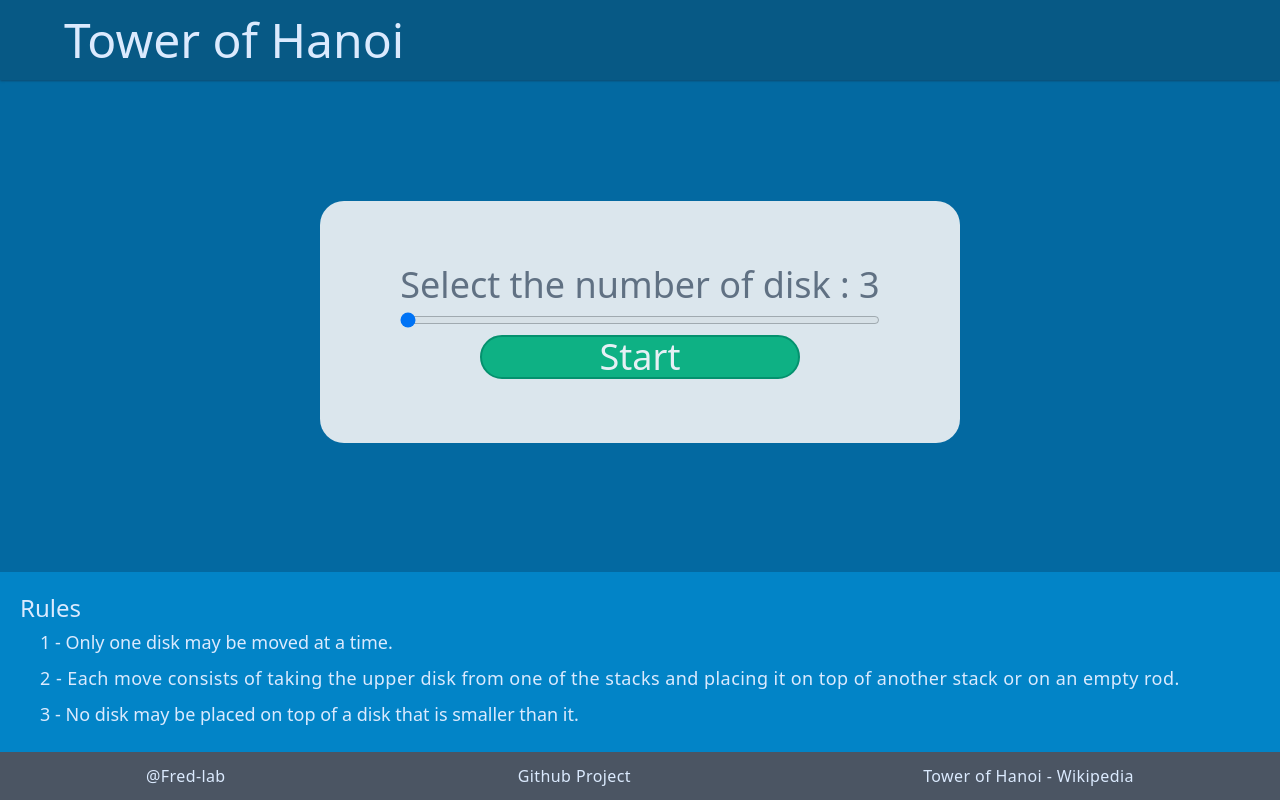
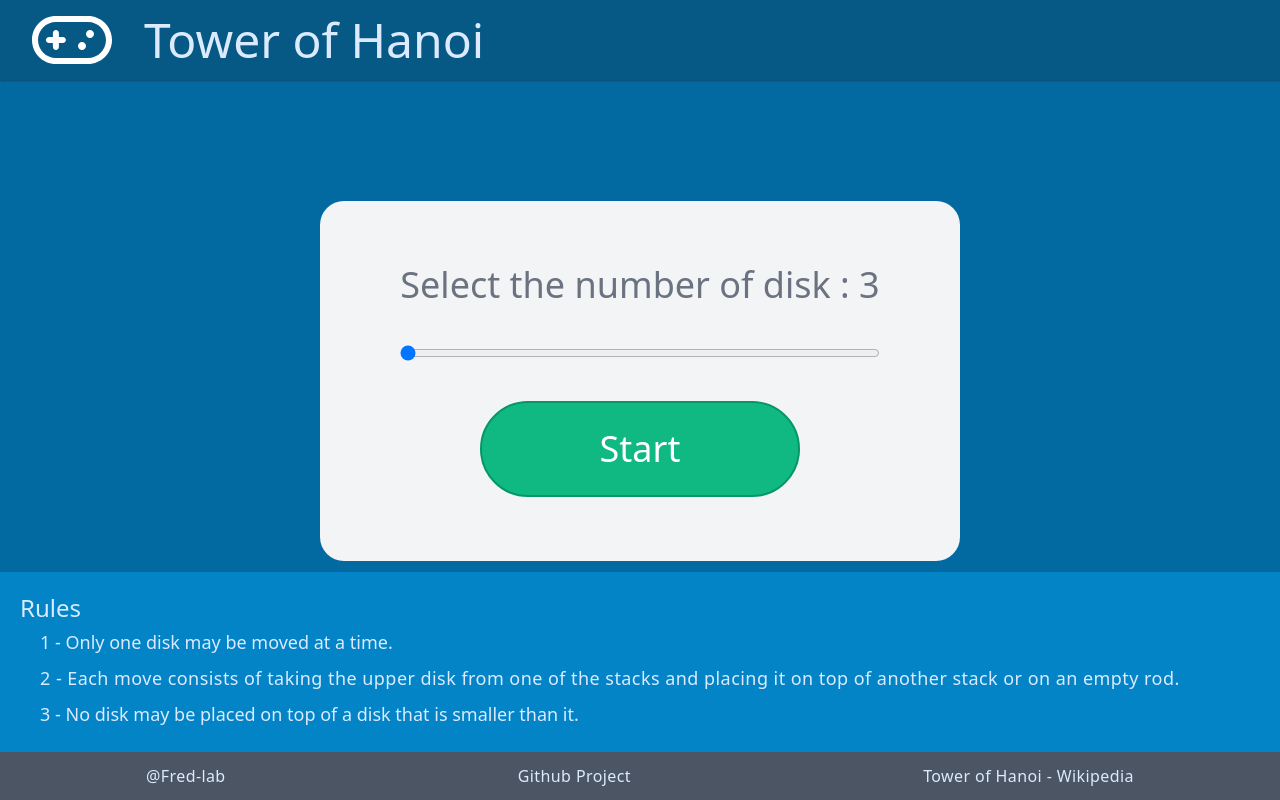
Before and after one commit to fred-lab/hanoi-tower, a React (Vite) app: page / in a window 1280 px wide. Built offline with nearby package versions, Linux system fonts and the light colour scheme.

Commit message:
Add Animation with Framer

```diff
--- a/package.json
+++ b/package.json
@@ -17,6 +17,7 @@
     "@types/react-dom": "^18.0.9",
     "@vitejs/plugin-react": "^3.0.0",
     "autoprefixer": "^10.4.13",
+    "framer-motion": "^8.0.2",
     "postcss": "^8.4.20",
     "tailwindcss": "^3.2.4",
     "typescript": "^4.9.3",
--- a/src/App.tsx
+++ b/src/App.tsx
@@ -1,11 +1,28 @@
 import Desk from "./components/Desk";
 import { BoardProvider } from "./context/BoardContext";
+import { motion } from "framer-motion";
+import { GameIcon } from "./components/Icons";
 
 function App() {
   return (
     <section className='bg-sky-700 w-full h-full flex flex-col'>
       <header className='bg-sky-800 h-20 flex items-center shadow-sm shadow-sky-900'>
-        <h1 className='text-5xl text-blue-100 m-16 '>Tower of Hanoi</h1>
+        <motion.span
+          initial={{ x: -50, opacity: 0 }}
+          animate={{ x: 0, opacity: 1 }}
+          transition={{ type: "spring", stiffness: 100, damping: 6 }}
+          className='ml-8'
+        >
+          <GameIcon className='w-20 h-20 fill-white' />
+        </motion.span>
+        <motion.h1
+          initial={{ y: -50, opacity: 0 }}
+          animate={{ y: 0, opacity: 1 }}
+          transition={{ type: "spring", stiffness: 120, damping: 10 }}
+          className='text-5xl text-blue-100 ml-8 '
+        >
+          Tower of Hanoi
+        </motion.h1>
       </header>
       <BoardProvider>
         <Desk />
--- a/src/components/Desk.tsx
+++ b/src/components/Desk.tsx
@@ -1,49 +1,46 @@
-import React, { MouseEvent, useCallback, useMemo, useState } from "react";
-import { STEP_PLAY, STEP_RESULT, useBoard } from "../context/BoardContext";
+import React, { MouseEvent } from "react";
+import { STEP_PLAY, STEP_RESULT, STEP_START, useBoard } from "../context/BoardContext";
 import MoveCounter from "./MoveCounter";
 import Result from "./Result";
 import Start from "./Start";
 import Tower from "./Tower";
+import { AnimatePresence, motion } from "framer-motion";
 
 const Desk = () => {
-  const { board, step, reset, move } = useBoard();
+  const { board, step, reset } = useBoard();
 
   const onClick = (e: MouseEvent<HTMLDivElement>) => {
     e.preventDefault();
     reset();
   };
-  const renderGame = useCallback(() => {
-    {
-      switch (step) {
-        case STEP_PLAY:
+
   return (
-            <>
-              <section className='w-full flex justify-around items-center gap-20 flex-1'>
+    <div className='relative flex flex-col flex-1'>
+      <AnimatePresence>
+        {step === STEP_START && <Start />}
+        {step === STEP_RESULT && <Result />}
+      </AnimatePresence>
+      <section className={`w-full flex justify-around items-center gap-20 flex-1 ${step !== STEP_PLAY && "blur-sm"}`}>
         {board.map((_, index: number) => (
           <Tower position={index} key={index} />
         ))}
       </section>
       <div className='flex justify-center items-center'>
         <MoveCounter />
-                <div
+        <motion.div
+          whileHover={{
+            scale: 1.1,
+          }}
+          transition={{ type: "spring", stiffness: 100, damping: 6 }}
           onClick={onClick}
           title='Reset the game'
           className='w-40 h-8 border-2 cursor-pointer text-white font-medium text-xl border-rose-400 bg-indigo-400 flex justify-center items-center rounded-full'
         >
           Reset
+        </motion.div>
       </div>
     </div>
-            </>
   );
-        case STEP_RESULT:
-          return <Result />;
-        default:
-          return <Start />;
-      }
-    }
-  }, [step]);
-
-  return <div className='relative flex flex-col flex-1'>{renderGame()}</div>;
 };
 
 export default Desk;
--- a/src/components/Disc.tsx
+++ b/src/components/Disc.tsx
@@ -1,4 +1,6 @@
-import React, { DragEvent } from "react";
+import React, { useRef } from "react";
+import { motion, PanInfo } from "framer-motion";
+import { useBoard } from "../context/BoardContext";
 export interface IDisc {
   value: number;
   position: number;
@@ -6,6 +8,7 @@ export interface IDisc {
 }
 
 const Disc = ({ value, position, isSelectable }: IDisc) => {
+  const { board, getOriginalPosition, updateBoard, setTargetTower } = useBoard();
   const colors = [
     "bg-red-400",
     "bg-blue-400",
@@ -17,16 +20,85 @@ const Disc = ({ value, position, isSelectable }: IDisc) => {
     "bg-slate-400",
   ];
 
-  const onDragStart = (e: DragEvent<HTMLDivElement>) => {
-    // Pass the current tower and the value to the Drag Event
-    e.dataTransfer?.setData("value", value.toString());
-    e.dataTransfer?.setData("fromTower", position.toString());
+  /**
+   * Get the tower's id by the current position of the dragged disk
+   */
+  const getTowerIdByPosition = (x: number, y: number): number => {
+    const tower = getTowerElementByPosition(x, y);
+
+    if (tower === undefined) return -1;
+
+    return Number(tower.dataset.tower);
+  };
+
+  /**
+   * Get the tower's html element by the current position of the dragged disk
+   */
+  const getTowerElementByPosition = (x: number, y: number): HTMLElement => {
+    const elements = document.elementsFromPoint(x, y);
+    return elements.filter((element) => element.hasAttribute("data-tower"))[0] as HTMLElement;
+  };
+
+  /**
+   * On drag start, get the original position of the dragged disk
+   */
+  const onDragStart = (e: globalThis.PointerEvent | globalThis.MouseEvent | TouchEvent) => {
+    getOriginalPosition(position, value);
+  };
+
+  /**
+   * On drag, get the current position of the dragged disk and define the target tower
+   */
+  const onDragOver = (event: PointerEvent | globalThis.MouseEvent | TouchEvent, info: PanInfo) => {
+    const { x, y } = info.point;
+    const tower = getTowerElementByPosition(x, y);
+
+    if (tower) {
+      const toTowerId = Number(tower.dataset.tower);
+      setTargetTower(toTowerId);
+    }
+  };
+
+  /**
+   * On drop, get the destination's tower
+   */
+  const onDragEnd = (e: PointerEvent | globalThis.MouseEvent | TouchEvent, info: PanInfo) => {
+    try {
+      const { x, y } = info.point;
+      const towerId = getTowerIdByPosition(x, y);
+
+      if (towerId >= 0) {
+        updateBoard(towerId);
+      }
+      setTargetTower(-1);
+    } catch (error) {
+      console.error(error);
+    }
   };
 
   return (
-    <div
-      draggable={isSelectable}
+    <motion.div
+      initial={{
+        y: value * -400,
+      }}
+      animate={{
+        y: 0,
+      }}
+      transition={{
+        delay: (board[0].length - value) * 0.1,
+        type: "spring",
+        stiffness: 120,
+        damping: 20,
+      }}
+      whileTap={{
+        rotate: "-15DEG",
+      }}
+      drag
+      dragSnapToOrigin={true}
+      dragTransition={{ bounceStiffness: 120, bounceDamping: 15 }}
+      onDrag={onDragOver}
       onDragStart={onDragStart}
+      onDragEnd={onDragEnd}
       style={{
         width: "100%",
         maxWidth: `${(value + 1) * 3}rem`,
@@ -37,7 +109,7 @@ const Disc = ({ value, position, isSelectable }: IDisc) => {
       }`}
     >
       {value}
-    </div>
+    </motion.div>
   );
 };
 
--- /dev/null
+++ b/src/components/Icons.tsx
@@ -0,0 +1,23 @@
+interface IconProps {
+  className: string;
+}
+
+const ThumbUpIcon = ({ className }: IconProps) => (
+  <svg className={className} xmlns='http://www.w3.org/2000/svg' viewBox='0 0 512 512'>
+    <path d='M313.4 32.9c26 5.2 42.9 30.5 37.7 56.5l-2.3 11.4c-5.3 26.7-15.1 52.1-28.8 75.2H464c26.5 0 48 21.5 48 48c0 25.3-19.5 46-44.3 47.9c7.7 8.5 12.3 19.8 12.3 32.1c0 23.4-16.8 42.9-38.9 47.1c4.4 7.2 6.9 15.8 6.9 24.9c0 21.3-13.9 39.4-33.1 45.6c.7 3.3 1.1 6.8 1.1 10.4c0 26.5-21.5 48-48 48H294.5c-19 0-37.5-5.6-53.3-16.1l-38.5-25.7C176 420.4 160 390.4 160 358.3V320 272 247.1c0-29.2 13.3-56.7 36-75l7.4-5.9c26.5-21.2 44.6-51 51.2-84.2l2.3-11.4c5.2-26 30.5-42.9 56.5-37.7zM32 192H96c17.7 0 32 14.3 32 32V448c0 17.7-14.3 32-32 32H32c-17.7 0-32-14.3-32-32V224c0-17.7 14.3-32 32-32z' />
+  </svg>
+);
+
+const ForbiddenIcon = ({ className }: IconProps) => (
+  <svg className={className} xmlns='http://www.w3.org/2000/svg' viewBox='0 0 512 512'>
+    <path d='M367.2 412.5L99.5 144.8C77.1 176.1 64 214.5 64 256c0 106 86 192 192 192c41.5 0 79.9-13.1 111.2-35.5zm45.3-45.3C434.9 335.9 448 297.5 448 256c0-106-86-192-192-192c-41.5 0-79.9 13.1-111.2 35.5L412.5 367.2zM512 256c0 141.4-114.6 256-256 256S0 397.4 0 256S114.6 0 256 0S512 114.6 512 256z' />
+  </svg>
+);
+
+const GameIcon = ({ className }: IconProps) => (
+  <svg className={className} xmlns='http://www.w3.org/2000/svg' viewBox='0 0 640 512'>
+    <path d='M400 272c-17.62 0-32 14.38-32 32s14.38 32 32 32s32-14.38 32-32S417.6 272 400 272zM247.1 232h-32v-32c0-13.2-10.78-24-23.98-24c-13.2 0-24.02 10.8-24.02 24v32L136 231.1C122.8 231.1 111.1 242.8 111.1 256c0 13.2 10.85 23.99 24.05 23.99L167.1 280v32c0 13.2 10.82 24 24.02 24c13.2 0 23.98-10.8 23.98-24v-32h32c13.2 0 24.02-10.8 24.02-24C271.1 242.8 261.2 232 247.1 232zM464 176c-17.62 0-32 14.38-32 32s14.38 32 32 32s32-14.38 32-32S481.6 176 464 176zM448 64H192C85.96 64 0 149.1 0 256s85.96 192 192 192h256c106 0 192-85.96 192-192S554 64 448 64zM448 400H192c-79.4 0-144-64.6-144-144S112.6 112 192 112h256c79.4 0 144 64.6 144 144S527.4 400 448 400z' />
+  </svg>
+);
+
+export { ThumbUpIcon, ForbiddenIcon, GameIcon };
--- a/src/components/Modal.tsx
+++ b/src/components/Modal.tsx
@@ -1,11 +1,18 @@
 import React, { PropsWithChildren } from "react";
+import { motion } from "framer-motion";
 
 const Modal = ({ children }: PropsWithChildren) => {
   return (
-    <div className='w-full flex-1 flex justify-center items-center'>
-      <div className='w-[50%] h-[50%] flex flex-col justify-center items-center opacity-90 bg-gray-100 rounded-3xl p-16'>
+    <div className='w-full flex-1 flex justify-center items-center absolute top-[25%] z-50'>
+      <motion.div
+        initial={{ opacity: 0, y: "-100vh" }}
+        animate={{ opacity: 1, y: 0 }}
+        exit={{ opacity: 0, x: "-100vw" }}
+        transition={{ type: "tween" }}
+        className='w-[50%] h-[50%] flex flex-col justify-center items-center opacity-90 bg-gray-100 rounded-3xl p-16'
+      >
         {children}
-      </div>
+      </motion.div>
     </div>
   );
 };
--- a/src/components/MoveCounter.tsx
+++ b/src/components/MoveCounter.tsx
@@ -1,14 +1,27 @@
 import React from "react";
 import { useBoard } from "../context/BoardContext";
+import { motion } from "framer-motion";
 
 const MoveCounter = () => {
   const { minimumMove, move } = useBoard();
   return (
-    <div className='flex justify-center items-center h-10 text-blue-100 m-4'>
+    <motion.div
+      key={move}
+      animate={{
+        scale: [1, 1.2, 1],
+      }}
+      transition={{
+        scale: {
+          duration: 0.4,
+          ease: "easeOut",
+        },
+      }}
+      className='flex justify-center items-center h-10 text-blue-100 m-4'
+    >
       <p className='text-4xl tracking-wider  bg-green-600 p-2 pl-8 pr-8 m-4 rounded-full block'>
         Moves : <span className='text-4xl'>{move}</span> /<span className='text-3xl pl-2'>{minimumMove}</span>
       </p>
-    </div>
+    </motion.div>
   );
 };
 
--- a/src/components/Result.tsx
+++ b/src/components/Result.tsx
@@ -21,7 +21,7 @@ const Result = () => {
       <div
         title='Click to start a new game'
         onClick={restart}
-        className='w-80 h-24 border-2 cursor-pointer text-white font-medium text-4xl border-emerald-600 bg-emerald-500 flex justify-center items-center rounded-full'
+        className='w-80 h-24 border-2 cursor-pointer text-white font-medium text-2xl border-emerald-600 bg-emerald-500 flex justify-center items-center rounded-full'
       >
         Play again
       </div>
--- a/src/components/Start.tsx
+++ b/src/components/Start.tsx
@@ -1,3 +1,4 @@
+import { motion } from "framer-motion";
 import React, { MouseEvent, useState } from "react";
 import { useBoard } from "../context/BoardContext";
 import Modal from "./Modal";
@@ -14,6 +15,7 @@ const Start = () => {
 
   return (
     <Modal>
+      <motion.div className='flex flex-col justify-start items-center'>
         <label className='text-4xl font-medium text-gray-500' htmlFor='disc'>
           Select the number of disk : {value}
         </label>
@@ -27,13 +29,18 @@ const Start = () => {
           max='8'
           className='w-[30rem] h-24'
         />
-      <div
+        <motion.div
+          whileHover={{
+            scale: 1.1,
+          }}
+          transition={{ type: "spring", stiffness: 100, damping: 6 }}
           title={`Click to start a new game with ${value} disks`}
           onClick={onSubmit}
           className='w-80 h-24 border-2 cursor-pointer text-white font-medium text-4xl border-emerald-600 bg-emerald-500 flex justify-center items-center rounded-full'
         >
           Start
-      </div>
+        </motion.div>
+      </motion.div>
     </Modal>
   );
 };
--- a/src/components/Tower.tsx
+++ b/src/components/Tower.tsx
@@ -1,46 +1,79 @@
-import React, { DragEvent, useEffect, useRef, useState } from "react";
+import React from "react";
 import { useBoard } from "../context/BoardContext";
 import Disc from "./Disc";
+import { ForbiddenIcon, ThumbUpIcon } from "./Icons";
+import { AnimatePresence, motion } from "framer-motion";
 
 export interface ITower {
   position: number;
 }
 
 const Tower = ({ position }: ITower) => {
-  const { board, isValidMove, updateBoard } = useBoard();
-  const towerRef = useRef<HTMLDivElement>(null);
+  const { board, targetTower, isValidMove, originalPosition } = useBoard();
 
-  const onDrop = (e: DragEvent<HTMLDivElement>) => {
-    e.preventDefault();
+  const renderIcon = () => {
+    if (originalPosition.fromTower === targetTower) return;
 
-    // Get the original Tower position and the value from the Drag Event
-    const value = Number(e.dataTransfer.getData("value"));
-    const fromTower = Number(e.dataTransfer.getData("fromTower"));
+    if (isValidMove(position)) {
+      /** Tell the user his move is authorise */
+      return (
+        <motion.span
+          initial={{
+            y: -100,
+            opacity: 0,
+          }}
+          animate={{
+            y: -75,
+            opacity: 1,
+          }}
+          exit={{
+            opacity: 0,
+          }}
+          transition={{
+            y: { duration: 0.6, repeat: Infinity, repeatType: "mirror", ease: "easeOut" },
+          }}
+          className='absolute thumb-icon'
+        >
+          <ThumbUpIcon className='fill-green-300 w-16 h-16 z-30 ' />
+        </motion.span>
+      );
+    }
 
-    updateBoard(fromTower, position, value);
-  };
-
-  const onDragEnter = (e: DragEvent<HTMLDivElement>) => {
-    e.preventDefault();
-  };
-
-  const onDragOver = (e: DragEvent<HTMLDivElement>) => {
-    e.preventDefault();
+    /** Tell the user his move is not authorise */
+    return (
+      <motion.span
+        initial={{
+          y: -100,
+          scale: 1,
+          opacity: 0,
+        }}
+        animate={{
+          scale: 1.2,
+          opacity: 1,
+        }}
+        exit={{
+          opacity: 0,
+        }}
+        transition={{
+          scale: { duration: 0.6, repeat: Infinity, repeatType: "mirror", ease: "easeOut" },
+        }}
+        className='absolute thumb-icon'
+      >
+        <ForbiddenIcon className='fill-red-500 w-16 h-16 z-30 ' />
+      </motion.span>
+    );
   };
 
   return (
-    <div
-      className='w-[25%] h-96  flex flex-col justify-end items-center relative'
-      ref={towerRef}
-      onDragEnter={onDragEnter}
-      onDragOver={onDragOver}
-      onDrop={onDrop}
-    >
-      {board[position].map((value, index) => (
-        <Disc value={value} key={value} position={position} isSelectable={index === 0} />
-      ))}
-      <span className='w-3 h-full bg-stone-600 block rounded-t-3xl border border-stone-700 self-center absolute'></span>
-      <span className='w-full h-6 bg-stone-600 block rounded-3xl border border-stone-700 z-20'></span>
+    <div className='w-[25%] relative flex flex-col items-center' data-tower={position}>
+      <AnimatePresence>{targetTower === position && renderIcon()}</AnimatePresence>
+      <div className={`w-[100%] h-96  flex flex-col justify-end items-center relative`}>
+        {board[position].map((value, index) => (
+          <Disc value={value} key={value} position={position} isSelectable={index === 0} />
+        ))}
+        <span className='w-3 h-full bg-stone-600 block rounded-t-3xl border border-stone-700 self-center absolute'></span>
+        <span className='w-full h-6 bg-stone-600 block rounded-3xl border border-stone-700 z-20'></span>
+      </div>
     </div>
   );
 };
--- a/src/context/BoardContext.tsx
+++ b/src/context/BoardContext.tsx
@@ -9,8 +9,17 @@ export interface BoardContext {
   step: string;
   start: (quantity: number) => void;
   reset: () => void;
-  updateBoard: (fromTower: number, toTower: number, value: number) => void;
-  isValidMove: (position: number, value: number) => boolean;
+  updateBoard: (newPosition: number) => void;
+  isValidMove: (position: number) => boolean;
+  getOriginalPosition: (tower: number, disk: number) => void;
+  originalPosition: DiskPosition;
+  targetTower: number;
+  setTargetTower: React.Dispatch<React.SetStateAction<number>>;
+}
+
+export interface DiskPosition {
+  fromTower: number;
+  disk: number;
 }
 
 const BoardContext = createContext({} as BoardContext);
@@ -24,18 +33,41 @@ export const STEP_RESULT = "result";
 export function BoardProvider({ children }: PropsWithChildren) {
   const [board, setBoard] = useState<Tower[]>([]);
   const [move, setMove] = useState(0);
-  const [step, setStep] = useState(STEP_START);
+  const [step, setStep] = useState<"start" | "play" | "result">(STEP_START);
+  const [originalPosition, setOriginalPosition] = useState<DiskPosition>({
+    fromTower: 0,
+    disk: 1,
+  });
+  const [targetTower, setTargetTower] = useState(-1);
 
-  const isValidMove = (position: number, value: number) => {
-    if (board[position].length === 0 || value < board[position][0]) {
+  /**
+   * Get the original position from where the move start
+   */
+  const getOriginalPosition = (fromTower: number, disk: number) => {
+    setOriginalPosition({
+      fromTower,
+      disk,
+    });
+  };
+
+  /**
+   * Check if the move is authorized
+   */
+  const isValidMove = (toTowerId: number) => {
+    if (board[toTowerId].length === 0 || originalPosition.disk < board[toTowerId][0]) {
       return true;
     }
     return false;
   };
 
-  const updateBoard = (fromTower: number, toTower: number, value: number) => {
-    if (isValidMove(toTower, value) && fromTower !== toTower) {
+  /**
+   * Update the game with the new position of the dragged disk
+   */
+  const updateBoard = (newPosition: number) => {
+    const { fromTower, disk } = originalPosition;
+    if (isValidMove(newPosition) && fromTower !== newPosition) {
       setMove((currentMove) => currentMove + 1);
+      setTargetTower(-1);
       setBoard((currentBoard) =>
         currentBoard.map((tower, index) => {
           // remove the selected disc from the original tower
@@ -45,8 +77,8 @@ export function BoardProvider({ children }: PropsWithChildren) {
           }
 
           // add the selected dis to the destination tower
-          if (toTower === index) {
-            return [value, ...tower];
+          if (newPosition === index) {
+            return [disk, ...tower];
           }
           return tower;
         })
@@ -54,15 +86,24 @@ export function BoardProvider({ children }: PropsWithChildren) {
     }
   };
 
+  /**
+   * Get the minimum moves to resolve this game
+   */
   const minimumMove = useMemo(() => {
     return Math.pow(2, 3) - 1;
   }, [board]);
 
+  /**
+   * On Start, define a new board with a 'quantity' of disks
+   */
   const start = (quantity: number) => {
     setBoard(() => [Array.from(Array(quantity).keys(), (i: number) => i + 1), [], []]);
     setStep(STEP_PLAY);
   };
 
+  /**
+   * Reset the game
+   */
   const reset = () => {
     setStep(STEP_START);
     setBoard([]);
@@ -70,8 +111,21 @@ export function BoardProvider({ children }: PropsWithChildren) {
   };
 
   const value = useMemo(
-    () => ({ board, isValidMove, updateBoard, minimumMove, move, step, start, reset }),
-    [board, step, move]
+    () => ({
+      board,
+      isValidMove,
+      updateBoard,
+      minimumMove,
+      move,
+      step,
+      start,
+      reset,
+      getOriginalPosition,
+      originalPosition,
+      targetTower,
+      setTargetTower,
+    }),
+    [board, step, move, originalPosition, targetTower]
   );
 
   useEffect(() => {
```
Also changed, not shown: 1 other file (tests, documents, lock files or other folders). Lines whose indentation alone changed are shown as unchanged.
